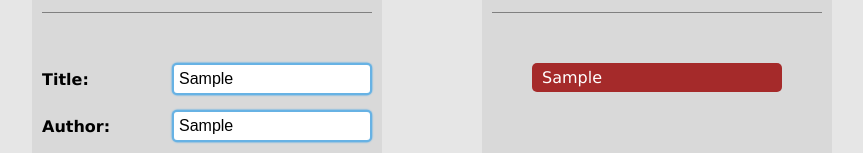
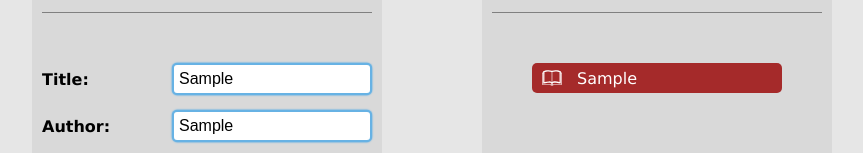
Before and after one commit to bzagrapan/favorite-books, a React (Create React App) app: page / in a window 1280 px wide. Both pictures are taken after typing "Sample", "Sample", "Sample" into the empty fields and a click on the button "Save". Shown: the part 178-331 px from the top of the page, without its empty margins (208-1071 px from the left). Built offline with nearby package versions, Linux system fonts and the light colour scheme.

Commit message:
added book icons

```diff
--- /dev/null
+++ b/globals.d.ts
@@ -0,0 +1,4 @@
+declare module '*.svg' {
+  const content: string;
+  export default content;
+}
--- a/src/components/molecules/SavedBook/SavedBook.scss
+++ b/src/components/molecules/SavedBook/SavedBook.scss
@@ -6,11 +6,13 @@
   background-color: $secondary-color;
   width: 250px;
   position: relative;
-  display: inline-block;
+  display: flex;
   color: white;
   padding: 5px 10px;
   box-sizing: border-box;
   transition: background-color 0.5s ease;
+  align-items: center;
+  gap: 15px;
 
   @media (hover: hover) {
     &:hover {
--- a/src/components/molecules/SavedBook/SavedBook.tsx
+++ b/src/components/molecules/SavedBook/SavedBook.tsx
@@ -3,6 +3,7 @@ import './SavedBook.scss';
 import { ISavedBook } from '../../../models/book';
 import Modal from 'react-modal';
 import BookDetail from '../../atoms/BookDetail/BookDetail';
+import BookLogo from '../../../assets/book.svg';
 
 export interface SavedBookProps extends ISavedBook {}
 
@@ -27,7 +28,8 @@ const SavedBook: React.FC<SavedBookProps> = (props) => {
   return (
     <>
       <div className="saved-book" onClick={() => setIsDetailOpen(true)}>
-        {title}
+        <img alt="Book icon" src={BookLogo} height={20} />
+        <span>{title}</span>
       </div>
       <Modal
         isOpen={isDetailOpen}
--- a/tsconfig.json
+++ b/tsconfig.json
@@ -26,5 +26,6 @@
       "dist",
 
     ],
-    "baseUrl": "http://localhost:3000"
+    "baseUrl": "http://localhost:3000",
+    "files": ["globals.d.ts"]
   }
```
Also changed, not shown: src/assets/book.svg (added).
